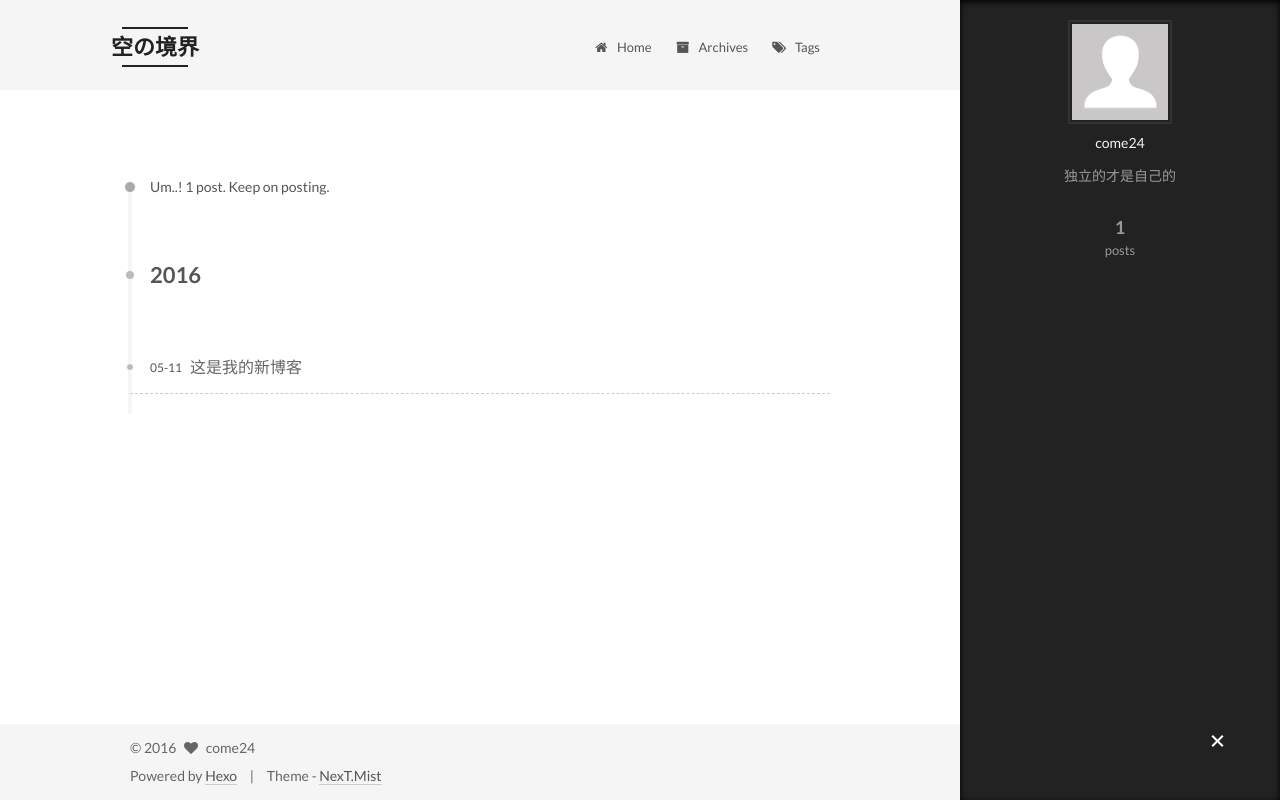
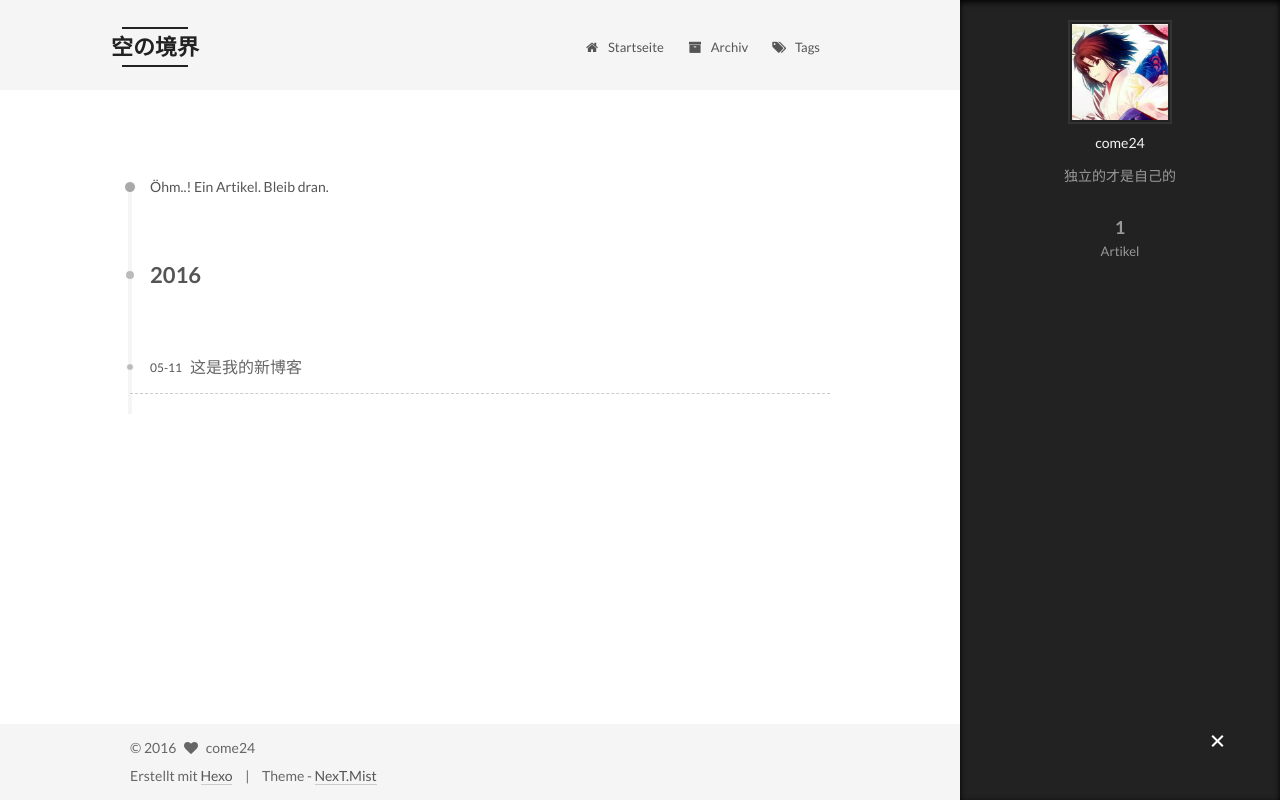
Before and after one commit to jingjieshi24/jingjieshi24.github.io, a plain HTML site: page archives/index.html in a window 1280 px wide. Both pictures are taken after a click on the element 1217 px from the left and 742 px from the top of the page. Drawn offline with Linux system fonts and the light colour scheme.

Commit message:
Site updated: 2016-05-11 11:03:03

```diff
--- a/archives/index.html
+++ b/archives/index.html
@@ -110,7 +110,7 @@
   };
 </script>
 
-  <title> Archive | 空の境界 </title>
+  <title> Archiv | 空の境界 </title>
 </head>
 
 <body itemscope itemtype="http://schema.org/WebPage" lang="zh-CN">
@@ -168,7 +168,7 @@
 
               <i class="menu-item-icon fa fa-fw fa-home"></i> <br />
 
-            Home
+            Startseite
           </a>
         </li>
 
@@ -178,7 +178,7 @@
 
               <i class="menu-item-icon fa fa-fw fa-archive"></i> <br />
 
-            Archives
+            Archiv
           </a>
         </li>
 
@@ -218,7 +218,7 @@
 
 
 
-      Um..! 1 post. Keep on posting.
+      Öhm..! Ein Artikel. Bleib dran.
     </span>
 
 
@@ -299,7 +299,7 @@
       <section class="site-overview sidebar-panel  sidebar-panel-active ">
         <div class="site-author motion-element" itemprop="author" itemscope itemtype="http://schema.org/Person">
           <img class="site-author-image" itemprop="image"
-               src="/images/avatar.gif"
+               src="/images/avatar.jpg"
                alt="come24" />
           <p class="site-author-name" itemprop="name">come24</p>
           <p class="site-description motion-element" itemprop="description">独立的才是自己的</p>
@@ -308,7 +308,7 @@
           <div class="site-state-item site-state-posts">
             <a href="/archives">
               <span class="site-state-item-count">1</span>
-              <span class="site-state-item-name">posts</span>
+              <span class="site-state-item-name">Artikel</span>
             </a>
           </div>
 
@@ -355,7 +355,7 @@
 </div>
 
 <div class="powered-by">
-  Powered by <a class="theme-link" href="http://hexo.io">Hexo</a>
+  Erstellt mit  <a class="theme-link" href="http://hexo.io">Hexo</a>
 </div>
 
 <div class="theme-info">
--- a/css/main.css
+++ b/css/main.css
@@ -1548,7 +1548,7 @@ pre .javascript .function {
   width: 4px;
   height: 4px;
   border-radius: 50%;
-  background: #86ffff;
+  background: #5d2d42;
 }
 .links-of-blogroll {
   font-size: 13px;
```
Also changed, not shown: 2016/05/11/这是我的新博客/index.html (+9 -9 lines), archives/2016/05/index.html (+7 -7 lines), archives/2016/index.html (+7 -7 lines), index.html (+6 -6 lines), images/avatar.jpg (added).
